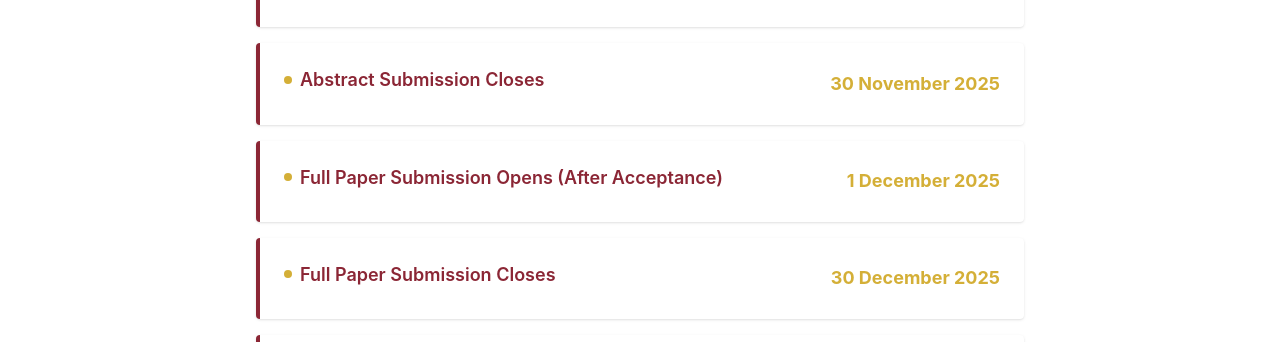
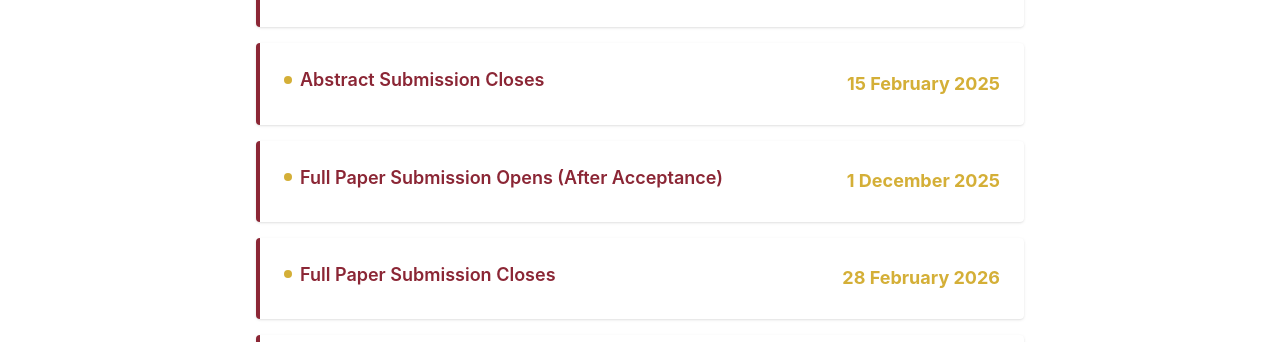
Before and after one commit to trishikesh/entente-2026, a Next.js app: page /conference/important-dates in a window 1280 px wide. Shown: the part 408-750 px from the top of the page. Built offline with nearby package versions, Linux system fonts and the light colour scheme.

Commit message:
Update page.tsx

```diff
--- a/src/app/conference/important-dates/page.tsx
+++ b/src/app/conference/important-dates/page.tsx
@@ -11,9 +11,9 @@ export const metadata = {
 export default function ImportantDates() {
   const dates = [
     { event: 'Abstract Submission Opens', date: '1 November 2025' },
-    { event: 'Abstract Submission Closes', date: '30 November 2025' },
+    { event: 'Abstract Submission Closes', date: '15 February 2025' },
     { event: 'Full Paper Submission Opens (After Acceptance)', date: '1 December 2025' },
-    { event: 'Full Paper Submission Closes', date: '30 December 2025' },
+    { event: 'Full Paper Submission Closes', date: '28 February 2026' },
     { event: 'Early Bird Registration Opens', date: '1 January 2026' },
     { event: 'Early Bird Registration Closes', date: '30 January 2026' },
     { event: 'Regular Registration Opens', date: '31 January 2026' },
```
